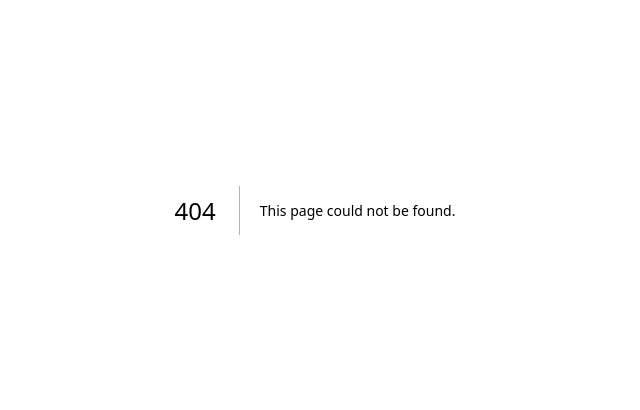
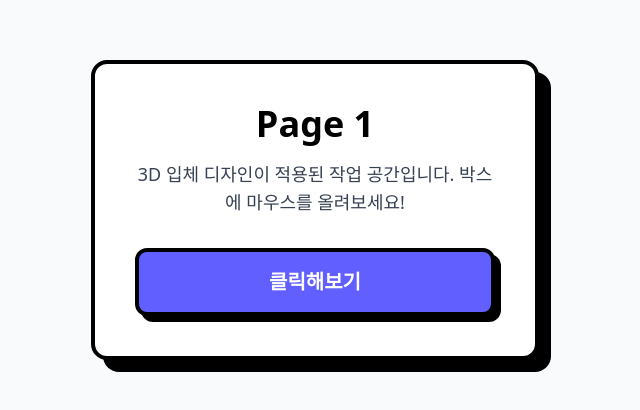
Before and after one commit to starstation2035/s, a Next.js app: page /page1 in a window 1280 px wide. Before the commit this address had no page. Shown: the part 190-600 px from the top of the page, without its empty margins (325-965 px from the left). Built offline with nearby package versions, Linux system fonts and the light colour scheme.

Commit message:
feat: add page1 with 3D styling

```diff
--- /dev/null
+++ b/app/page1/page.tsx
@@ -0,0 +1,15 @@
+export default function Page1() {
+  return (
+    <div className="min-h-screen bg-[#f8fafc] flex items-center justify-center p-6">
+      <div className="w-full max-w-md bg-white rounded-2xl p-10 border-4 border-black shadow-[12px_12px_0px_0px_rgba(0,0,0,1)] transform transition-all duration-300 hover:-translate-y-2 hover:-translate-x-2 hover:shadow-[20px_20px_0px_0px_rgba(0,0,0,1)] flex flex-col items-center text-center">
+        <h1 className="text-4xl font-extrabold text-black mb-4">Page 1</h1>
+        <p className="text-gray-700 text-lg mb-8 font-medium">
+          3D 입체 디자인이 적용된 작업 공간입니다. 박스에 마우스를 올려보세요!
+        </p>
+        <button className="w-full py-4 bg-indigo-500 text-white text-xl font-bold rounded-xl border-4 border-black shadow-[6px_6px_0px_0px_rgba(0,0,0,1)] hover:bg-indigo-600 active:shadow-none active:translate-x-[6px] active:translate-y-[6px] transition-all">
+          클릭해보기
+        </button>
+      </div>
+    </div>
+  );
+}
```
